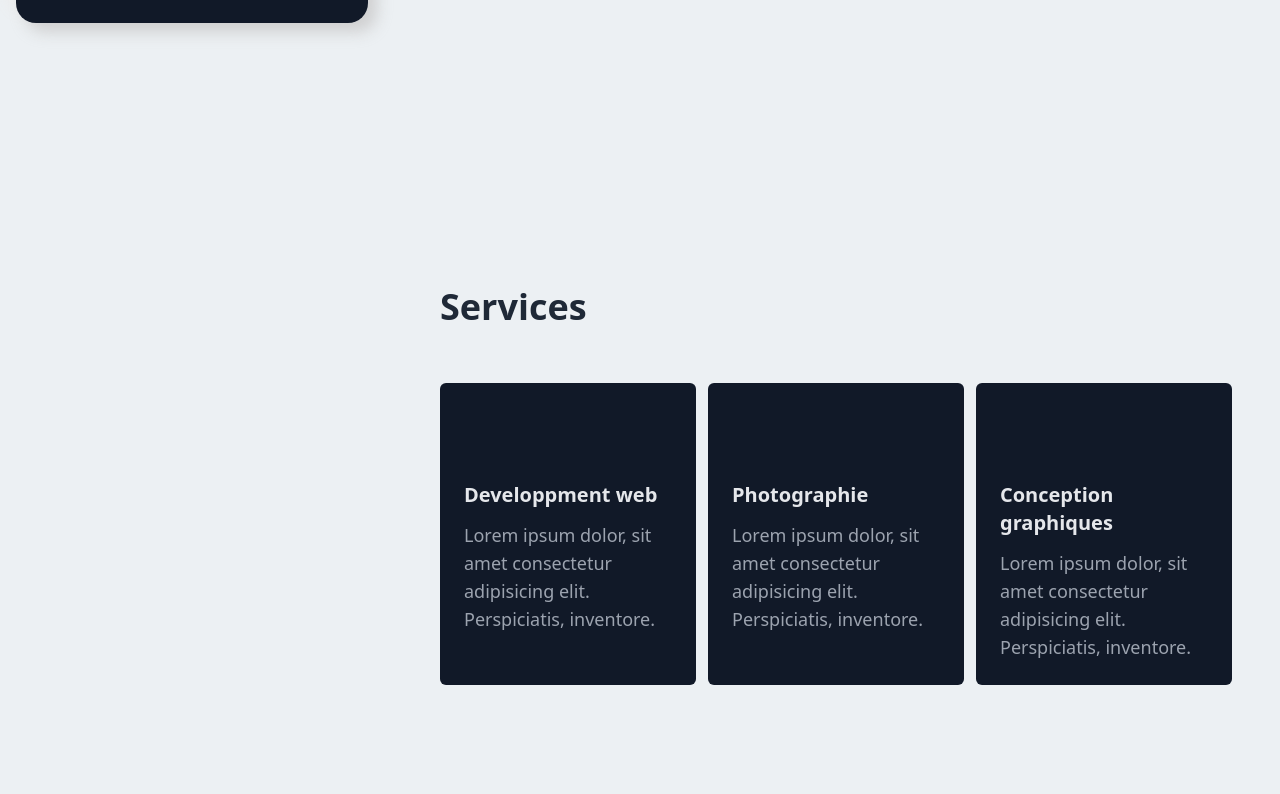
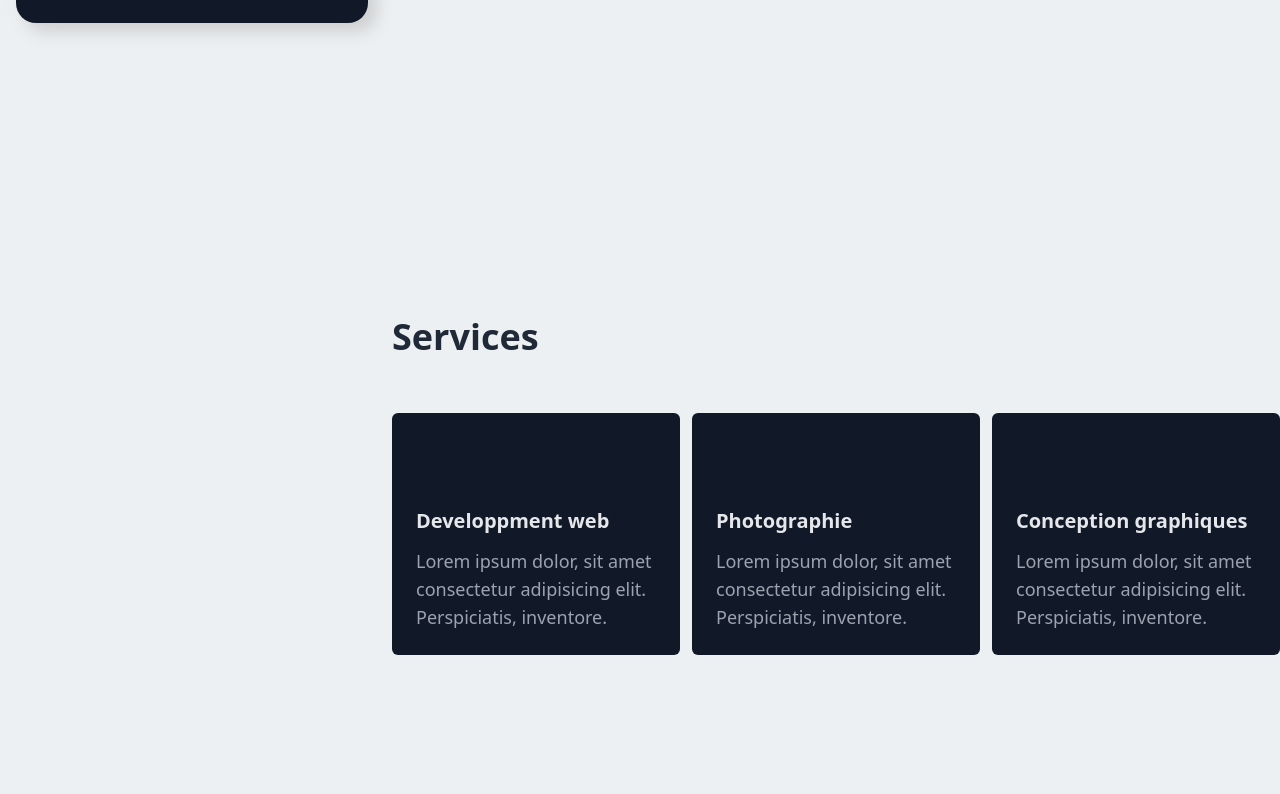
Before and after one commit to jealife/portfolio-react, a React (Create React App) app: page / in a window 1280 px wide. Shown: the part 1446-2240 px from the top of the page. Built offline with nearby package versions, Linux system fonts and the light colour scheme; some icons are missing.

Commit message:
Changes to be committed: 	modified:   src/components/content/main.css

```diff
--- a/src/components/content/main.css
+++ b/src/components/content/main.css
@@ -23,18 +23,15 @@ aside{
 
 .section{
     flex: 2;
-    font-size: calc(10px + 2vmin);
     display: grid;
     grid-template-columns: 1, 1fr;
     gap: 50px;
     width:70vw;
-    padding: 0 1rem 3rem;
     margin-bottom: 70px;
 }
 .section >article{
     /* background-color: #111928; */
     border-radius: 20px;
-    padding:2rem;
     width: 100%;
     display: grid;
     place-content: center;
```
